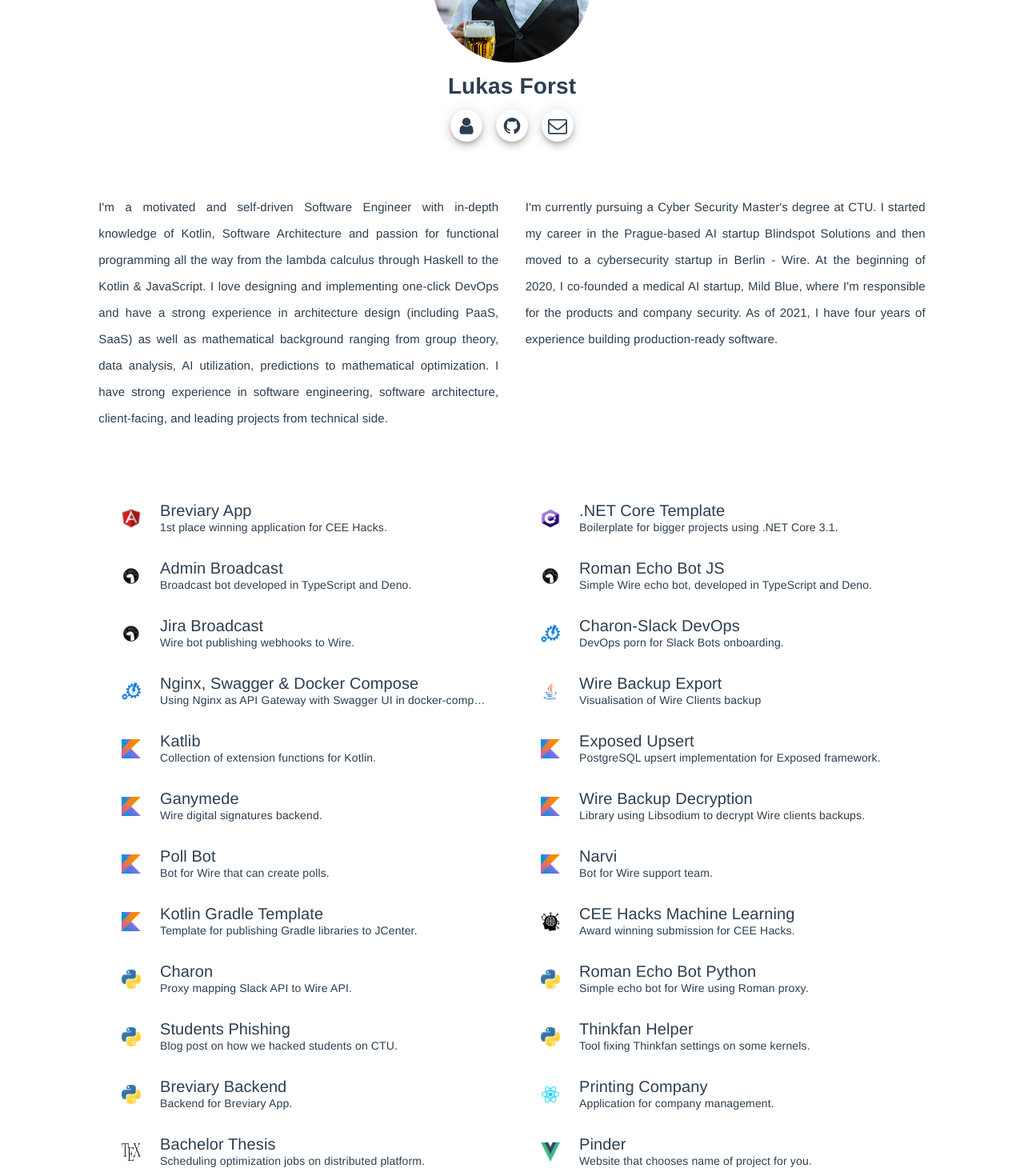
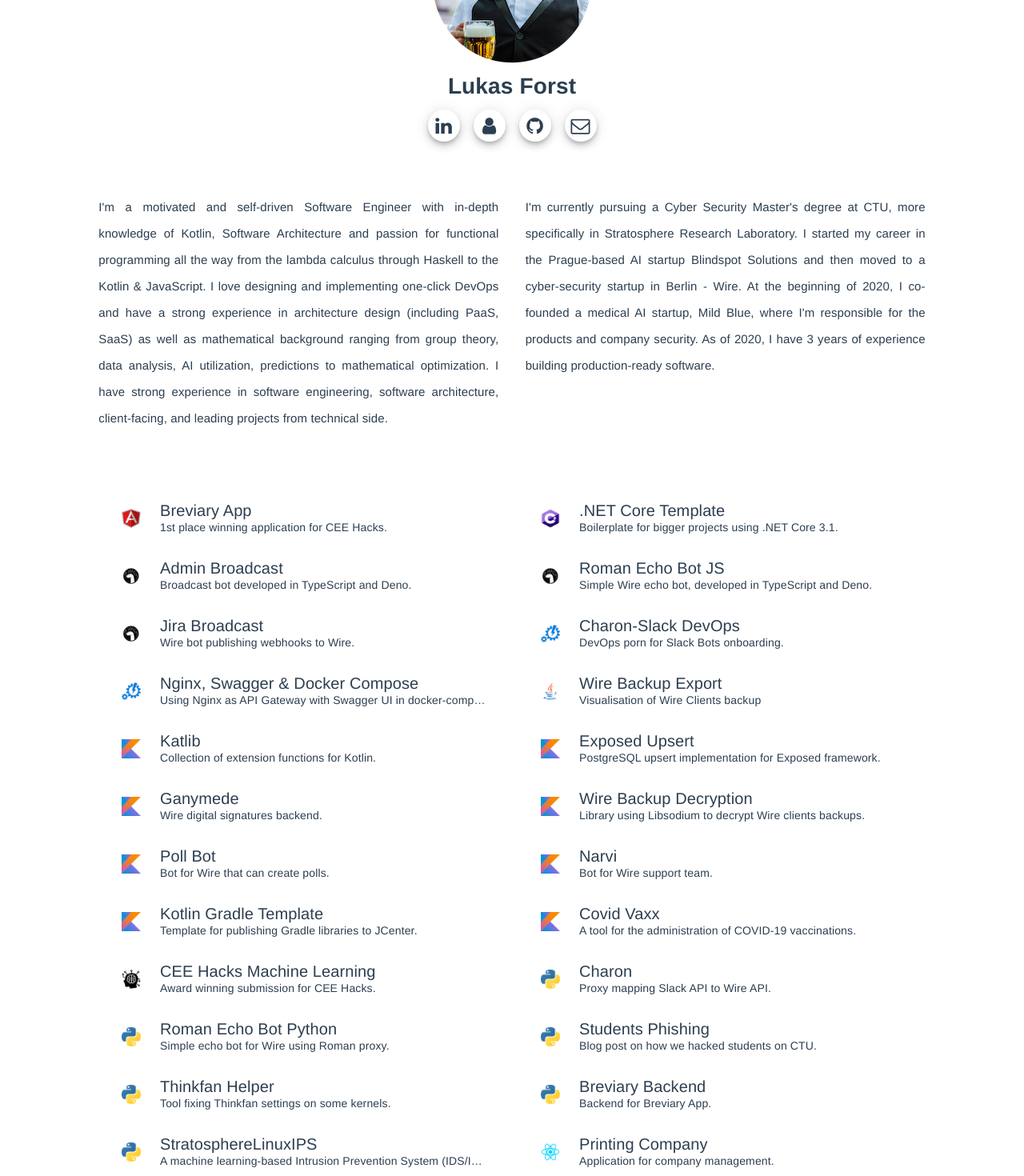
Before and after one commit to LukasForst/lukas.forst.dev, a Vue app: page / in a window 1280 px wide. Shown: the part 160-1630 px from the top of the page at 80% size. Built offline with nearby package versions, Linux system fonts and the light colour scheme.

Commit message:
update links

```diff
--- a/package.json
+++ b/package.json
@@ -1,6 +1,6 @@
 {
-  "name": "lukas.forst.pw",
-  "version": "0.1.0",
+  "name": "lukas.forst.dev",
+  "version": "0.2.0",
   "private": true,
   "scripts": {
     "serve": "vue-cli-service serve",
--- a/public/projects.json
+++ b/public/projects.json
@@ -135,7 +135,7 @@
   {
     "title": "This site",
     "description": "This website.",
-    "githubLink": "https://github.com/LukasForst/lukas.forst.pw",
+    "githubLink": "https://github.com/LukasForst/lukas.forst.dev",
     "language": "vuejs",
     "category": "web"
   },
@@ -180,5 +180,19 @@
     "githubLink": "https://github.com/wireapp/jira-broadcast",
     "language": "deno",
     "category": "wire"
+  },
+  {
+    "title": "Covid Vaxx",
+    "description": "A tool for the administration of COVID-19 vaccinations.",
+    "githubLink": "https://github.com/mild-blue/covid-vaxx",
+    "language": "kotlin",
+    "category": "mild-blue"
+  },
+  {
+    "title": "StratosphereLinuxIPS",
+    "description": "A machine learning-based Intrusion Prevention System (IDS/IPS). Stratosphere Laboratory",
+    "githubLink": "https://github.com/stratosphereips/StratosphereLinuxIPS",
+    "language": "python",
+    "category": "stratosphere"
   }
 ]
--- a/src/componenets/About.vue
+++ b/src/componenets/About.vue
@@ -12,11 +12,11 @@
         software architecture, client-facing, and leading projects from technical side.
       </p>
       <p class="about-text md-body-2">
-        I'm currently pursuing a Cyber Security Master's degree at CTU. I started my career in the
-        Prague-based AI startup Blindspot Solutions and then moved to a cybersecurity startup in
+        I'm currently pursuing a Cyber Security Master's degree at CTU, more specifically in Stratosphere Research Laboratory.
+        I started my career in the Prague-based AI startup Blindspot Solutions and then moved to a cyber-security startup in
         Berlin - Wire. At the beginning of 2020, I co-founded a medical AI startup, Mild Blue,
         where I'm responsible for the products and company security.
-        As of 2021, I have four years of experience building production-ready software.
+        As of {{ thisYear }}, I have {{ experience }} years of experience building production-ready software.
       </p>
     </div>
   </div>
@@ -25,7 +25,16 @@
 
 <script>
 export default {
-  name: 'About'
+  name: 'About',
+  data() {
+    const now = new Date().getFullYear();
+    const experience = now - 2017;
+    return {
+      thisYear: now,
+      experience: experience
+    };
+  }
+
 };
 </script>
 
--- a/src/componenets/Headline.vue
+++ b/src/componenets/Headline.vue
@@ -5,15 +5,14 @@
     <h1>Lukas Forst</h1>
 
     <div class="social-container">
-      <!--   disable linked in button    -->
-      <!--      <div class="social-button">-->
-      <!--        <md-button class="md-fab md-mini md-icon-button" :href="linkedin" target="_blank">-->
-      <!--          <md-icon class="fa fa-linkedin"/>-->
-      <!--          <md-tooltip md-direction="bottom">-->
-      <!--            <div class="tooltip-text">LinkedIn</div>-->
-      <!--          </md-tooltip>-->
-      <!--        </md-button>-->
-      <!--      </div>-->
+      <div class="social-button">
+        <md-button class="md-fab md-mini md-icon-button" :href="linkedin" target="_blank">
+          <md-icon class="fa fa-linkedin"/>
+          <md-tooltip md-direction="bottom">
+            <div class="tooltip-text">LinkedIn</div>
+          </md-tooltip>
+        </md-button>
+      </div>
 
       <div class="social-button">
         <md-button class="md-fab md-mini md-icon-button" :href="cv" target="_blank">
@@ -52,8 +51,8 @@
     return {
       linkedin: 'https://www.linkedin.com/in/lukas-forst/',
       github: 'https://github.com/LukasForst',
-      mail: 'mailto:lukas@forst.pw',
-      cv: 'https://cv.forst.pw'
+      mail: 'mailto:lukas@forst.dev',
+      cv: 'https://cv.lukas.forst.dev'
     };
   }
 };
```
